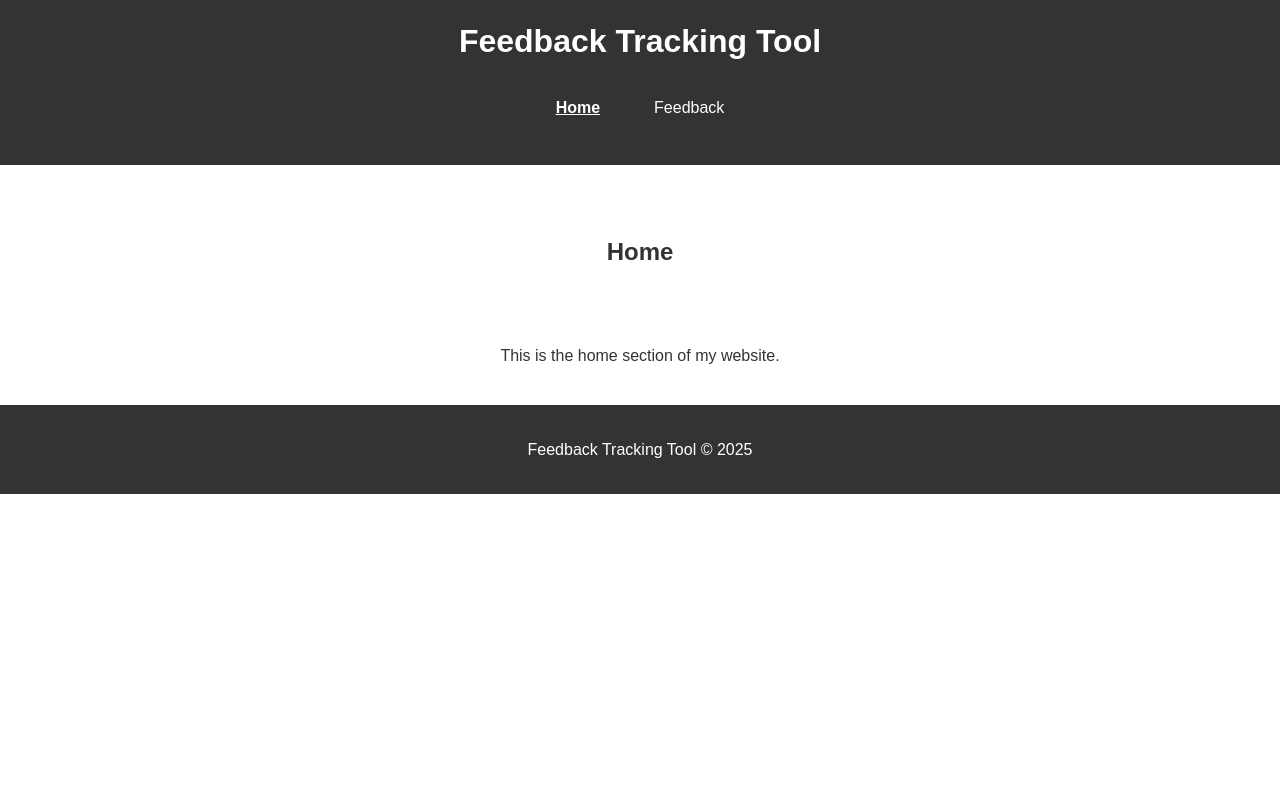
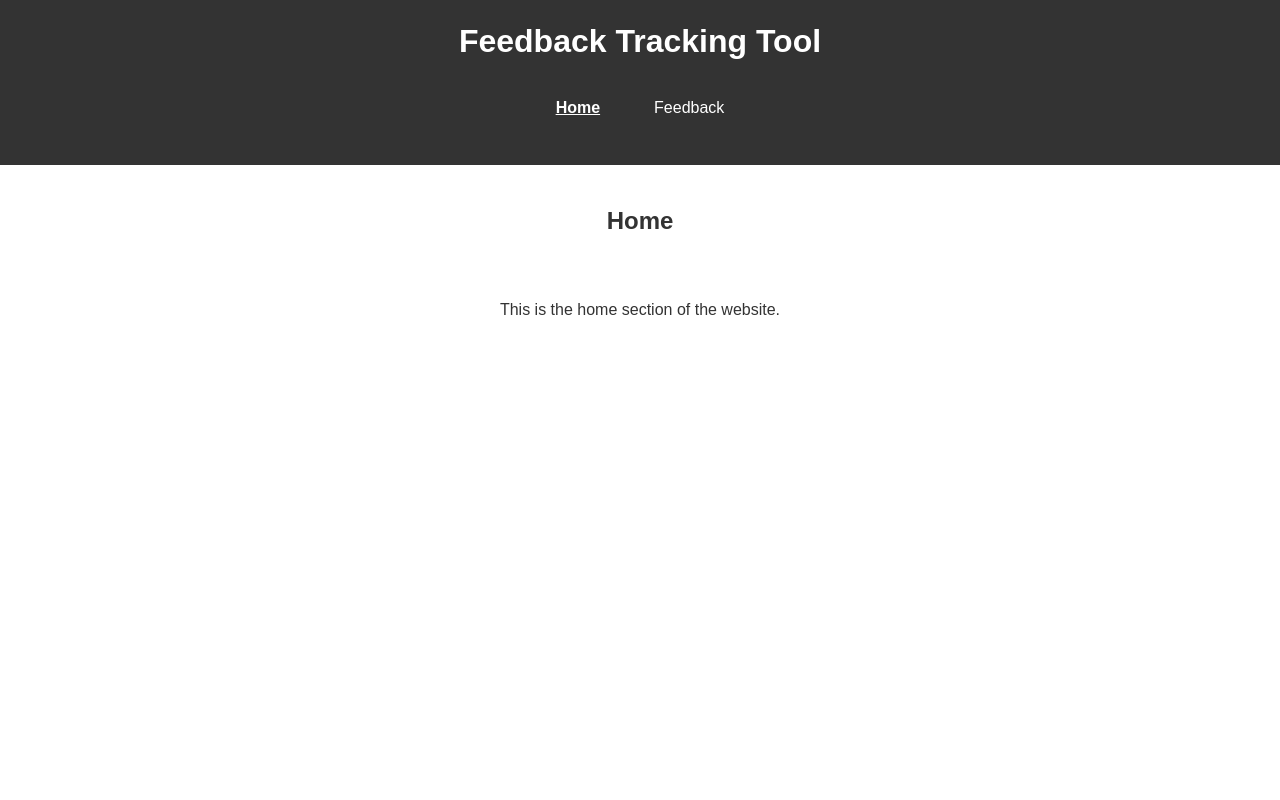
Before and after one commit to Emmet-v15/feedback-tracking-tool, a React (Create React App) app: page / in a window 1280 px wide. Shown: the top 800 px of the page. Built offline with nearby package versions, Linux system fonts and the light colour scheme.

Commit message:
Footer sticks to bottom

```diff
--- a/src/components/Home.js
+++ b/src/components/Home.js
@@ -8,7 +8,7 @@ function Home() {
             </section>
 
             <section className="content-box">
-                <p>This is the home section of my website.</p>
+                <p>This is the home section of the website.</p>
             </section>
         </main>
     );
--- a/src/index.css
+++ b/src/index.css
@@ -12,12 +12,9 @@ body {
   padding: 0;
   background-color: #ffffff;
   color: #333;
-
-  display: flex;
-  flex-direction: column; /* Stack elements vertically */
 }
 
-/* Header styles */
+/* Header style (TOP HEADER ("FEEDBACK TRACKING TOOL") */
 header {
   background: #333;
   color: #fff;
@@ -71,25 +68,22 @@ main {
 
 section {
   padding: 2rem;
-  margin: 2rem 0;
-  background: #fff;
-  border: 1px solid #ddd;
-  border-radius: 5px;
+  margin: 1rem 0;
 }
 
 /* Footer styles */
 footer {
+  margin-top: auto; /* Ensures the footer stays at the bottom */
   text-align: center;
   background: #333;
   color: #fff;
   padding: 1rem 0;
-  margin-top: auto; /* Ensures the footer stays at the bottom */
 }
 
 .page-header {
   background: #ffffff;
   color: #333;
-  padding: 1rem 0;
+  padding: 1px;
   text-align: center;
   margin-bottom: 0;
   border: none;
@@ -97,6 +91,8 @@ footer {
 
 /* Shared Content Box Styles */
 .content-box {
+  min-height: 70vh;
+
   text-align: center;
   padding: 20px;
   background-color: #fff;
```
